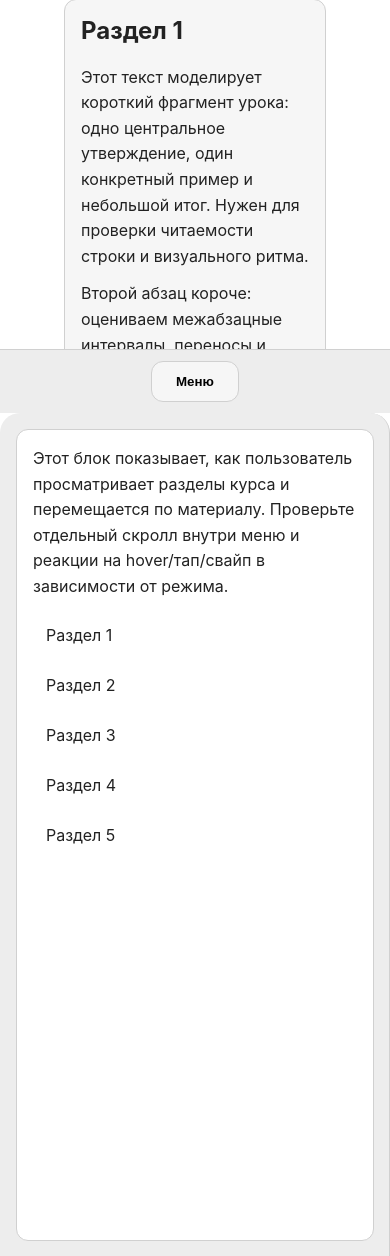
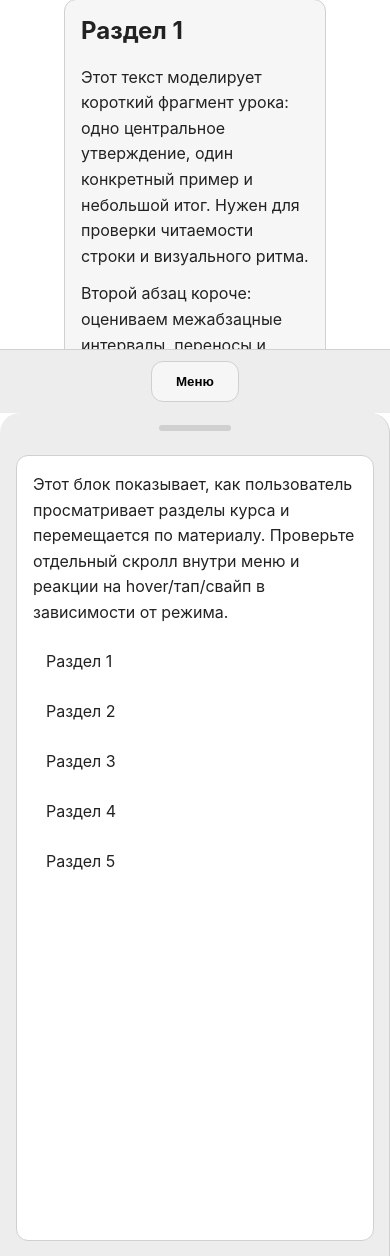
Before and after one commit to ooodelo/toosmart, a PHP site: page / in a window 390 px wide. Shown: the part 431-1687 px from the top of the page. Run offline with PHP 8.4, Linux system fonts and the light colour scheme.

Commit message:
Improve adaptive layout responsiveness

```diff
--- a/index.html
+++ b/index.html
@@ -4,9 +4,23 @@
     <meta charset="UTF-8" />
     <meta name="viewport" content="width=device-width, initial-scale=1.0" />
     <title>UI-каркас адаптивов</title>
+    <script>
+      (function () {
+        var d = document, r = d.documentElement;
+        var w = window.innerWidth || r.clientWidth;
+        var fine = window.matchMedia('(pointer: fine)').matches;
+        var coarse = window.matchMedia('(pointer: coarse)').matches || navigator.maxTouchPoints > 0;
+        var m = w >= 1440 || (w >= 1280 && fine && !coarse) ? 'desktop' : w >= 1024 ? 'tablet-wide' : 'handheld';
+        r.setAttribute('data-mode', m);
+        r.dataset.mode = m;
+        d.addEventListener('DOMContentLoaded', function () {
+          d.body.dataset.mode = m;
+        });
+      })();
+    </script>
     <link rel="stylesheet" href="styles.css" />
   </head>
-  <body data-mode="desktop">
+  <body>
     <header class="header" role="banner">
       <div class="header__logo" aria-label="Логотип">Логотип</div>
       <div class="header__hand" aria-hidden="true">🤚</div>
@@ -17,6 +31,7 @@
     </header>
 
     <aside class="menu-rail" aria-label="Оглавление курса">
+      <div class="menu-rail__cap" aria-hidden="true"></div>
       <button class="menu-handle" type="button" aria-controls="site-menu" aria-expanded="false">
         <span class="menu-handle__label">Оглавление</span>
       </button>
--- a/styles.css
+++ b/styles.css
@@ -52,7 +52,7 @@ html[data-lock="scroll"] {
 
 .main {
   display: grid;
-  grid-template-columns: 1fr minmax(auto, var(--content-width)) minmax(280px, 30vw) 1fr;
+  grid-template-columns: 1fr var(--content-width) clamp(320px, 28vw, 420px) 1fr;
   column-gap: var(--gap-page);
   padding: calc(var(--gap-page) * 1.5) var(--gap-page) calc(var(--gap-page) * 2);
 }
@@ -108,7 +108,7 @@ html[data-lock="scroll"] {
   position: fixed;
   inset: 0 auto 0 0;
   width: var(--rail-open);
-  z-index: 1201;
+  z-index: 1500;
   display: flex;
   flex-direction: column;
   background: transparent;
@@ -146,6 +146,10 @@ body.is-slid .menu-rail {
 
 .menu-handle__label {
   font-weight: 600;
+}
+
+.menu-rail__cap {
+  display: none;
 }
 
 .site-menu {
@@ -284,6 +288,7 @@ body.is-slid .menu-rail {
   flex-direction: column;
   gap: 16px;
   background: #fff;
+  min-height: 0;
 }
 
 .stack__intro {
@@ -301,6 +306,7 @@ body.is-slid .menu-rail {
   margin: 0;
   padding: 0;
   list-style: none;
+  min-height: 0;
 }
 
 .stack-card {
@@ -370,69 +376,69 @@ body:not(.menu-open):not(.is-slid) .backdrop {
   visibility: hidden;
 }
 
-body[data-mode="desktop"] .dock {
+:root[data-mode="desktop"] .dock {
   display: none;
 }
 
-body[data-mode="desktop"] .dots-rail {
+:root[data-mode="desktop"] .dots-rail {
   display: flex;
 }
 
-body[data-mode="tablet-wide"] .main {
-  grid-template-columns: 1fr minmax(auto, var(--content-width)) clamp(280px, 30vw, 360px) 1fr;
+:root[data-mode="tablet-wide"] .main {
+  grid-template-columns: 1fr var(--content-width) clamp(280px, 30vw, 360px) 1fr;
 }
 
-body[data-mode="tablet-wide"] .dots-rail {
+:root[data-mode="tablet-wide"] .dots-rail {
   display: none;
 }
 
-body[data-mode="tablet-wide"] .header {
+:root[data-mode="tablet-wide"] .header {
   transform: translateX(0);
 }
 
-body[data-mode="tablet-wide"].menu-open .header {
+:root[data-mode="tablet-wide"] body.menu-open .header {
   transform: translateX(var(--rail-open));
 }
 
-body[data-mode="handheld"] .main {
+:root[data-mode="handheld"] .main {
   display: flex;
   flex-direction: column;
   padding-bottom: calc(var(--gap-page) * 2 + var(--handheld-dock) + env(safe-area-inset-bottom, 0px));
 }
 
-body[data-mode="handheld"] .panel,
-body[data-mode="handheld"] .stack {
+:root[data-mode="handheld"] .panel,
+:root[data-mode="handheld"] .stack {
   position: static;
   width: 100%;
   padding: var(--gap-page);
 }
 
-body[data-mode="handheld"] .panel {
+:root[data-mode="handheld"] .panel {
   order: 1;
 }
 
-body[data-mode="handheld"] .btn-next {
+:root[data-mode="handheld"] .btn-next {
   position: static;
   display: block;
   margin: 16px auto;
 }
 
-body[data-mode="handheld"] .stack {
+:root[data-mode="handheld"] .stack {
   order: 3;
   margin-top: 16px;
   padding: var(--gap-page);
   max-height: none;
 }
 
-body[data-mode="handheld"] .stack-list {
+:root[data-mode="handheld"] .stack-list {
   max-height: none;
 }
 
-body[data-mode="handheld"] .dots-rail {
+:root[data-mode="handheld"] .dots-rail {
   display: none;
 }
 
-body[data-mode="handheld"] .menu-rail {
+:root[data-mode="handheld"] .menu-rail {
   width: min(100vw, 420px);
   border-radius: 20px 20px 0 0;
   bottom: auto;
@@ -444,38 +450,56 @@ body[data-mode="handheld"] .menu-rail {
   pointer-events: none;
 }
 
-body[data-mode="handheld"] .menu-rail::after {
+:root[data-mode="handheld"] .menu-rail__cap {
+  display: flex;
+  align-items: center;
+  justify-content: center;
+  padding: 12px 0 8px;
+  flex: 0 0 auto;
+  width: 100%;
+  cursor: pointer;
+}
+
+:root[data-mode="handheld"] .menu-rail__cap::after {
+  content: "";
+  width: 72px;
+  height: 6px;
+  border-radius: 999px;
+  background: var(--border-color);
+}
+
+:root[data-mode="handheld"] .menu-rail::after {
   border-radius: 20px 20px 0 0;
 }
 
-body[data-mode="handheld"].menu-open .menu-rail,
-body[data-mode="handheld"].is-slid .menu-rail {
+:root[data-mode="handheld"] body.menu-open .menu-rail,
+:root[data-mode="handheld"] body.is-slid .menu-rail {
   transform: translate(-50%, 0);
   pointer-events: auto;
 }
 
-body[data-mode="handheld"] .menu-handle {
+:root[data-mode="handheld"] .menu-handle {
   display: none;
 }
 
-body[data-mode="handheld"] .site-menu {
+:root[data-mode="handheld"] .site-menu {
   height: 100%;
 }
 
-body[data-mode="handheld"] .dock {
+:root[data-mode="handheld"] .dock {
   display: flex;
 }
 
-body[data-mode="handheld"] .header {
+:root[data-mode="handheld"] .header {
   transform: translateX(0);
 }
 
-body[data-mode="handheld"].menu-open .header,
-body[data-mode="handheld"].is-slid .header {
+:root[data-mode="handheld"] body.menu-open .header,
+:root[data-mode="handheld"] body.is-slid .header {
   transform: translateX(0);
 }
 
-body[data-mode="handheld"] .backdrop {
+:root[data-mode="handheld"] .backdrop {
   pointer-events: auto;
 }
 
```
Also changed, not shown: script.js (+109 -41 lines).
